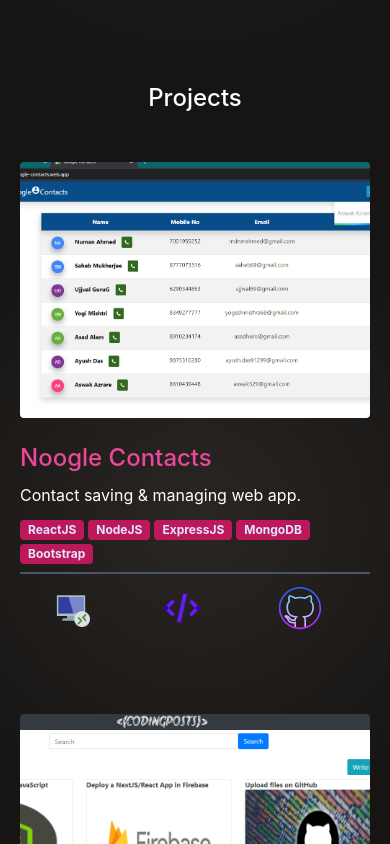
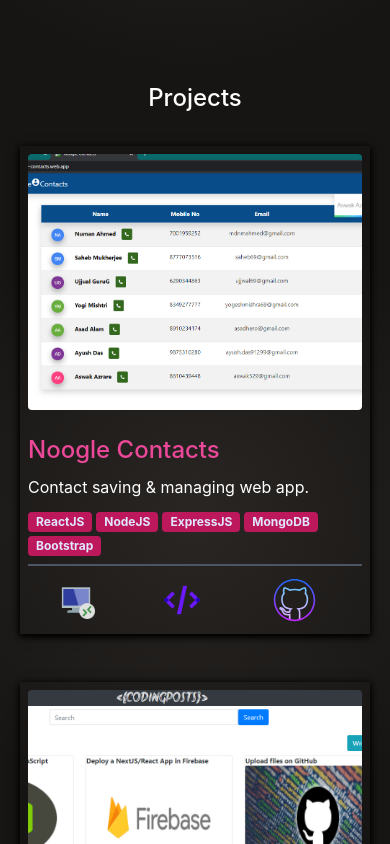
Before and after one commit to num-js/portfolio, a React (Create React App) app: page / in a window 390 px wide. Shown: the part 4420-5264 px from the top of the page. Built offline with nearby package versions, Linux system fonts and the light colour scheme; a web font is replaced by a local one.

Commit message:
Shadow added in projects

```diff
--- a/src/components/Academics/Academics.js
+++ b/src/components/Academics/Academics.js
@@ -71,7 +71,7 @@ const Academics = () => {
 
                                                 {collegeData?.marks?.semMarks && (
                                                     <div class="mt-5 lg:w-2/3 mx-auto overflow-auto">
-                                                        <table class="text-left whitespace-no-wrap m-6" style={{ transform: 'rotate(-5deg)' }}>
+                                                        <table class="text-left whitespace-no-wrap m-6 black-shadow" style={{ transform: 'rotate(-5deg)' }}>
                                                             <thead>
                                                                 <tr>
                                                                     {
--- a/src/components/Projects/SingleProject.js
+++ b/src/components/Projects/SingleProject.js
@@ -1,11 +1,12 @@
 import React from 'react';
+import { generateRandomNumber } from '../../helpers/generateNumber';
 import SkillDiv from '../SharedComponents/ActiveStatusGreenDot/SkillDiv';
 
 const SingleProject = ({ projectData }) => {
     return (
         <section class="text-gray-600 body-font overflow-hidden">
-            <div class="container px-5 py-10 mx-auto">
-                <div class="lg:w-4/5 mx-auto flex flex-wrap">
+            <div class="container px-5 py-6 mx-auto">
+                <div class="lg:w-4/5 px-2 py-2 mx-auto flex flex-wrap black-shadow">
                     <img alt="numan ahmed" class="lg:w-1/2 w-full lg:h-auto h-64 object-cover object-center rounded"
                         src={projectData.image}
                     />
--- a/src/styles.css
+++ b/src/styles.css
@@ -113,3 +113,7 @@
     animation-iteration-count: infinite;
     -moz-box-shadow: -1px 2px 17px -4px rgba(0, 0, 0, 0.54);
 }
+
+.black-shadow {
+    box-shadow: rgb(0 0 0) 0px 2px 5px 0px, rgb(0 0 0) 0px 2px 10px 0px;
+}
```
